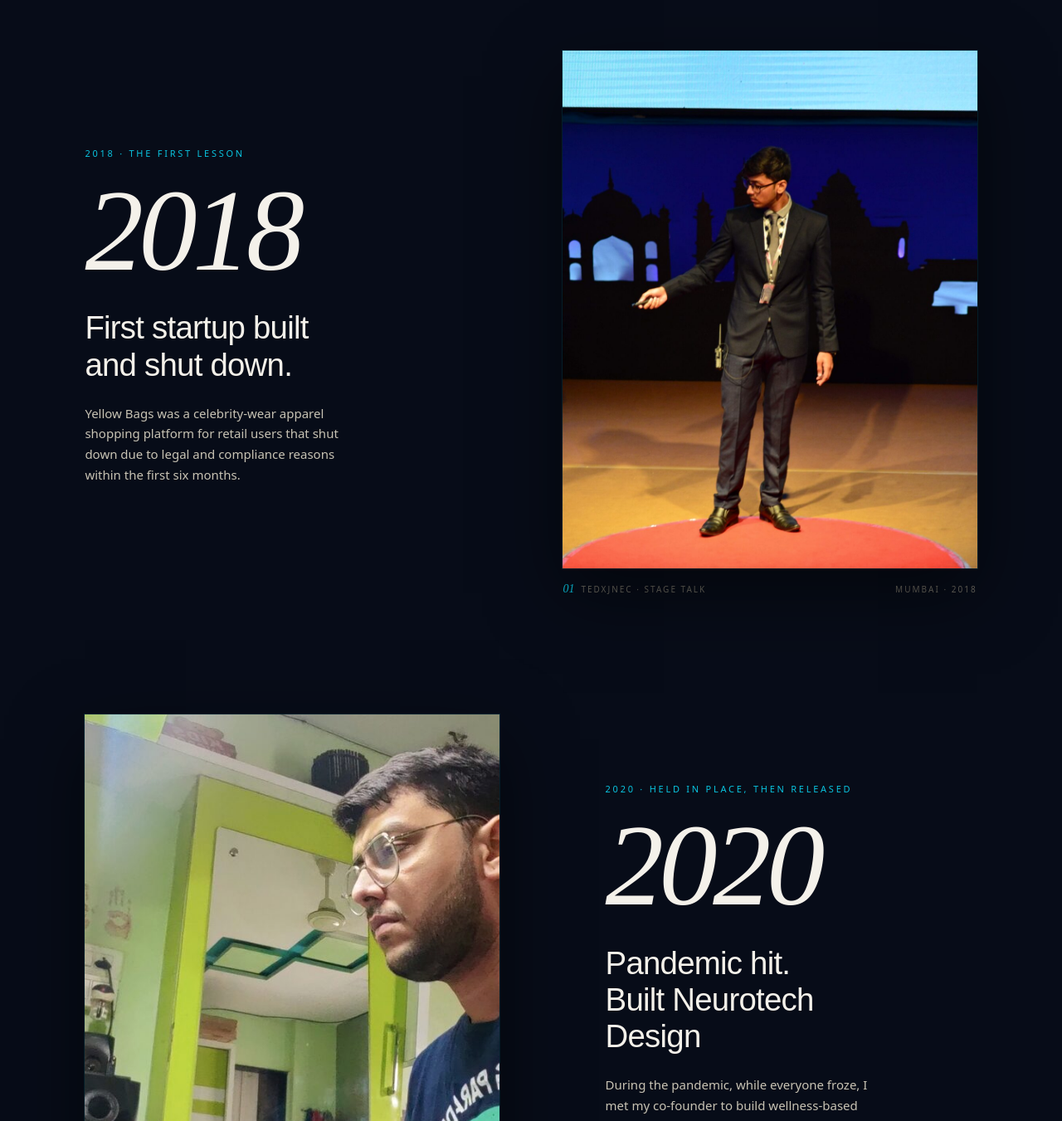
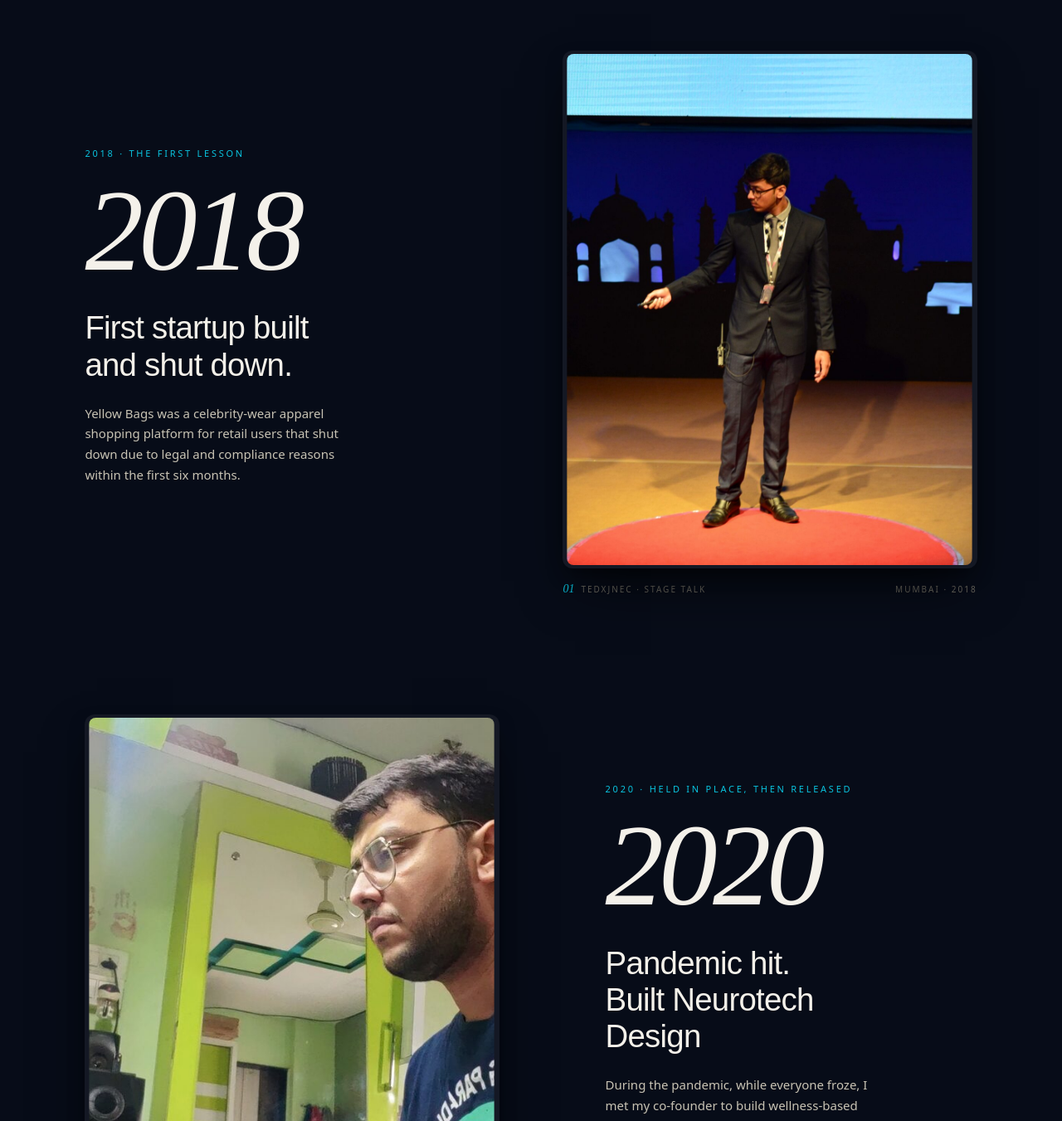
Before and after one commit to Viivek16/portfolio, a React (Vite) app: page /info in a window 1280 px wide. Shown: the part 1619-2970 px from the top of the page at 83% size. Built offline with nearby package versions, Linux system fonts and the light colour scheme; a web font is replaced by a local one.

Commit message:
fix(info): FIX 4 — Uniform mat-board frames, drop shadows, and slow breathing hover scale for editorial images

```diff
--- a/src/pages/Info.jsx
+++ b/src/pages/Info.jsx
@@ -271,10 +271,14 @@ const Info = () => {
           </div>
           <div className={styles.chapterMedia}>
             <div className={styles.chapterMediaCompanion}>
+              <div className={styles.imageMat}>
                 <img src="/images/info/02-2018-yellowbags/img_20180324_204126585.jpg" alt="Pitch at Bombay Cafe" loading="lazy" />
               </div>
+            </div>
             <div className={styles.chapterMediaFrame}>
+              <div className={styles.imageMat}>
                 <img src="/images/info/02-2018-yellowbags/dsc_5257.jpg" alt="TEDxJNEC stage talk" loading="lazy" />
+              </div>
             </div>
             <div className={styles.chapterCaption}>
               <div className={styles.chapterCaptionLeft}><span className={styles.chapterCaptionNum}>01</span><span>TEDxJNEC · Stage talk</span></div>
@@ -287,10 +291,14 @@ const Info = () => {
         <section className={`${styles.section} ${styles.chapter} ${styles.reverse}`} id="ch-2020" data-chapter="2020">
           <div className={styles.chapterMedia}>
             <div className={styles.chapterMediaCompanion}>
+              <div className={styles.imageMat}>
                 <img src="/images/info/03-2020-pandemic/1636785995914.jpg" alt="Lockdown video call" loading="lazy" />
               </div>
+            </div>
             <div className={styles.chapterMediaFrame}>
+              <div className={styles.imageMat}>
                 <img src="/images/info/03-2020-pandemic/img_20220809_141751.jpg" alt="Working through lockdown" loading="lazy" />
+              </div>
             </div>
             <div className={styles.chapterCaption}>
               <div className={styles.chapterCaptionLeft}><span className={styles.chapterCaptionNum}>02</span><span>Lockdown studio · Building anyway</span></div>
@@ -315,10 +323,14 @@ const Info = () => {
           </div>
           <div className={styles.chapterMedia}>
             <div className={styles.chapterMediaCompanion}>
+              <div className={styles.imageMat}>
                 <img src="/images/info/04-2021-newtribe/img_20230313_151811.jpg" alt="At work" loading="lazy" />
               </div>
+            </div>
             <div className={styles.chapterMediaFrame}>
+              <div className={styles.imageMat}>
                 <img src="/images/info/04-2021-newtribe/img-20230313-wa0022.jpg" alt="The first real seat at the table" loading="lazy" />
+              </div>
             </div>
             <div className={styles.chapterCaption}>
               <div className={styles.chapterCaptionLeft}><span className={styles.chapterCaptionNum}>03</span><span>The first real seat at the table</span></div>
@@ -450,7 +462,9 @@ const Info = () => {
           </div>
           <div className={`${styles.chapterMedia} ${styles.isDocument}`}>
             <div className={styles.chapterMediaFrame}>
+              <div className={styles.imageMat}>
                 <img src="/images/info/07-2024-threefirms/01-hero.jpg" alt="Leo Ventures launch press release" loading="lazy" />
+              </div>
             </div>
             <div className={styles.chapterCaption}>
               <div className={styles.chapterCaptionLeft}><span className={styles.chapterCaptionNum}>06</span><span>Leo Ventures · Launch press</span></div>
@@ -463,7 +477,9 @@ const Info = () => {
         <section className={`${styles.section} ${styles.chapter} ${styles.reverse}`} id="ch-yellow" data-chapter="2025-yellow">
           <div className={styles.chapterMedia}>
             <div className={styles.chapterMediaFrame}>
+              <div className={styles.imageMat}>
                 <img src="/images/info/08-april2025-yellowcapital/img_20251203_113925052.jpg" alt="At Binance Blockchain Week" loading="lazy" />
+              </div>
             </div>
             <div className={styles.chapterCaption}>
               <div className={styles.chapterCaptionLeft}><span className={styles.chapterCaptionNum}>07</span><span>Binance Blockchain Week · Humans of Binance</span></div>
@@ -488,10 +504,14 @@ const Info = () => {
           </div>
           <div className={styles.chapterMedia}>
             <div className={styles.chapterMediaCompanion}>
+              <div className={styles.imageMat}>
                 <img src="/images/info/08-nov2025-marriage/0n5a4035.jpg" alt="Wedding ceremony" loading="lazy" />
               </div>
+            </div>
             <div className={styles.chapterMediaFrame}>
+              <div className={styles.imageMat}>
                 <img src="/images/info/08-nov2025-marriage/01-hero.jpg" alt="Wedding portrait" loading="lazy" />
+              </div>
             </div>
             <div className={styles.chapterCaption}>
               <div className={styles.chapterCaptionLeft}><span className={styles.chapterCaptionNum}>08</span><span>The anchor · A fixed point on the compass</span></div>
@@ -609,7 +629,9 @@ const Info = () => {
           <div className={styles.friendsGrid}>
             <article className={styles.friendCard}>
               <div className={styles.friendPhoto}>
+                <div className={styles.imageMat}>
                   <img src="/images/friends/juliet-su.jpg" alt="Juliet Su, Managing Partner at NewTribe Capital" loading="lazy" />
+                </div>
               </div>
               <div className={styles.friendBody}>
 
@@ -625,7 +647,9 @@ const Info = () => {
 
             <article className={styles.friendCard}>
               <div className={styles.friendPhoto}>
+                <div className={styles.imageMat}>
                   <img src="/images/friends/Karan-aneja.jpg" alt="Karan Aneja, Senior Analyst at Pi42 Ventures" loading="lazy" />
+                </div>
               </div>
               <div className={styles.friendBody}>
 
@@ -641,7 +665,9 @@ const Info = () => {
 
             <article className={styles.friendCard}>
               <div className={styles.friendPhoto}>
+                <div className={styles.imageMat}>
                   <img src="/images/friends/Srushti-shirsat.jpg" alt="Srushti Shirsat, Founder at HRBP" loading="lazy" />
+                </div>
               </div>
               <div className={styles.friendBody}>
 
@@ -657,7 +683,9 @@ const Info = () => {
 
             <article className={styles.friendCard}>
               <div className={styles.friendPhoto}>
+                <div className={styles.imageMat}>
                   <img src="/images/friends/zhanna-manzyk.jpg" alt="Zhanna Manzyk, CEO at Jaya Talent" loading="lazy" />
+                </div>
               </div>
               <div className={styles.friendBody}>
 
@@ -673,7 +701,9 @@ const Info = () => {
 
             <article className={styles.friendCard}>
               <div className={styles.friendPhoto}>
+                <div className={styles.imageMat}>
                   <img src="/images/friends/Sowmya-Raghavan.jpg" alt="Sowmya Raghavan, Ex-CEO of NODO Inc." loading="lazy" />
+                </div>
               </div>
               <div className={styles.friendBody}>
 
--- a/src/pages/Info.module.css
+++ b/src/pages/Info.module.css
@@ -366,9 +366,6 @@
   position: relative;
   width: 100%;
   height: 100%;
-  overflow: hidden;
-  box-shadow: 0 30px 80px rgba(0, 0, 0, 0.5),
-              0 0 0 1px rgba(10, 196, 224, 0.15);
   transform: translateY(20px);
   opacity: 0;
   transition: transform 1s cubic-bezier(.2,.7,.2,1), opacity 1s ease;
@@ -393,10 +390,8 @@
   left: -12%;
   z-index: -1;
   opacity: 0.7;
-  overflow: hidden;
   transform: rotate(-3deg) translateY(30px);
   transition: transform 1.2s cubic-bezier(.2,.7,.2,1) 0.2s, opacity 1.2s ease 0.2s;
-  box-shadow: 0 20px 50px rgba(0, 0, 0, 0.6);
 }
 :global(.in-view) .chapterMediaCompanion {
   transform: rotate(-3deg) translateY(0);
@@ -700,10 +695,7 @@
 .chapterMarriage .chapterBody { color: var(--gold-dim); }
 .chapterMarriage .chapterCaption { color: var(--gold-dim); }
 .chapterMarriage .chapterCaptionLeft .chapterCaptionNum { color: var(--gold-ink); }
-.chapterMarriage .chapterMediaFrame {
-  box-shadow: 0 30px 80px rgba(74, 59, 18, 0.25),
-              0 0 0 1px rgba(74, 59, 18, 0.15);
-}
+/* Custom shadow handled via .chapterMarriage .imageMat */
 .chapterMarriage .chapterMedia img {
   filter: saturate(1.05) contrast(1.02);
 }
@@ -1150,10 +1142,7 @@
   position: relative;
   aspect-ratio: 4 / 5;
   width: 100%;
-  overflow: hidden;
   margin-bottom: 22px;
-  border-radius: 8px;
-  background: rgba(255, 255, 255, 0.025);
 }
 
 .friendPhoto img {
@@ -1162,12 +1151,16 @@
   object-fit: cover;
   object-position: center 30%;
   filter: grayscale(100%) brightness(0.88) contrast(1.02);
-  transition: filter 500ms ease, transform 600ms cubic-bezier(0.22,0.61,0.36,1);
+  transition: filter 500ms ease;
 }
 
 .friendCard:hover .friendPhoto img {
   filter: grayscale(0%) brightness(1.02) contrast(1.05);
-  transform: scale(1.03);
+}
+
+.friendCard:hover .imageMat {
+  transform: scale(1.025);
+  box-shadow: 0 40px 80px -15px rgba(0, 0, 0, 0.85), 0 20px 40px -8px rgba(0, 0, 0, 0.65);
 }
 
 .friendBody {
@@ -1487,3 +1480,87 @@
 @media (max-width: 639px) {
   .friendsGrid { grid-template-columns: 1fr; gap: 16px; }
 }
+
+/* =========================================================
+   IMAGE MAT TREATMENT (FIX 4)
+   ========================================================= */
+.imageMat {
+  display: block;
+  width: 100%;
+  height: 100%;
+  padding: 10px;
+  background: rgba(248, 247, 244, 0.05);
+  border-radius: 12px;
+  box-shadow: 0 30px 60px -15px rgba(0, 0, 0, 0.7), 0 10px 25px -8px rgba(0, 0, 0, 0.5);
+  transition: transform 600ms cubic-bezier(0.25, 0.8, 0.25, 1), box-shadow 600ms cubic-bezier(0.25, 0.8, 0.25, 1);
+  box-sizing: border-box;
+}
+
+.imageMat img {
+  display: block;
+  width: 100%;
+  height: 100%;
+  object-fit: cover;
+  border-radius: 8px;
+}
+
+.imageMat:hover {
+  transform: scale(1.025);
+  box-shadow: 0 40px 80px -15px rgba(0, 0, 0, 0.85), 0 20px 40px -8px rgba(0, 0, 0, 0.65);
+}
+
+/* Golden Takeover Theme Override */
+.chapterMarriage .imageMat {
+  background: rgba(74, 59, 18, 0.05);
+  box-shadow: 0 30px 60px -15px rgba(74, 59, 18, 0.35), 0 10px 25px -8px rgba(74, 59, 18, 0.2);
+}
+
+.chapterMarriage .imageMat:hover {
+  box-shadow: 0 40px 80px -15px rgba(74, 59, 18, 0.45), 0 20px 40px -8px rgba(74, 59, 18, 0.3);
+}
+
+/* Document Variant Reset */
+.isDocument .imageMat {
+  background: transparent;
+  box-shadow: none;
+  padding: 0;
+  border-radius: 0;
+  transition: transform 600ms cubic-bezier(0.25, 0.8, 0.25, 1);
+}
+
+.isDocument .imageMat img {
+  border-radius: 0;
+  object-fit: contain;
+  width: 100%;
+  height: auto;
+  max-height: 100%;
+  filter: none;
+  transform: none !important;
+}
+
+.isDocument .imageMat:hover {
+  transform: scale(1.025);
+  box-shadow: none;
+}
+
+/* Reduced Motion Mode */
+@media (prefers-reduced-motion: reduce) {
+  .imageMat {
+    transition: box-shadow 600ms cubic-bezier(0.25, 0.8, 0.25, 1) !important;
+  }
+  .imageMat:hover {
+    transform: none !important;
+    box-shadow: 0 40px 80px -15px rgba(0, 0, 0, 0.85), 0 20px 40px -8px rgba(0, 0, 0, 0.65) !important;
+  }
+  .friendCard:hover .imageMat {
+    transform: none !important;
+    box-shadow: 0 40px 80px -15px rgba(0, 0, 0, 0.85), 0 20px 40px -8px rgba(0, 0, 0, 0.65) !important;
+  }
+  .chapterMarriage .imageMat:hover {
+    transform: none !important;
+    box-shadow: 0 40px 80px -15px rgba(74, 59, 18, 0.45), 0 20px 40px -8px rgba(74, 59, 18, 0.3) !important;
+  }
+  .isDocument .imageMat:hover {
+    transform: none !important;
+  }
+}
```
Lines whose indentation alone changed are shown as unchanged.
